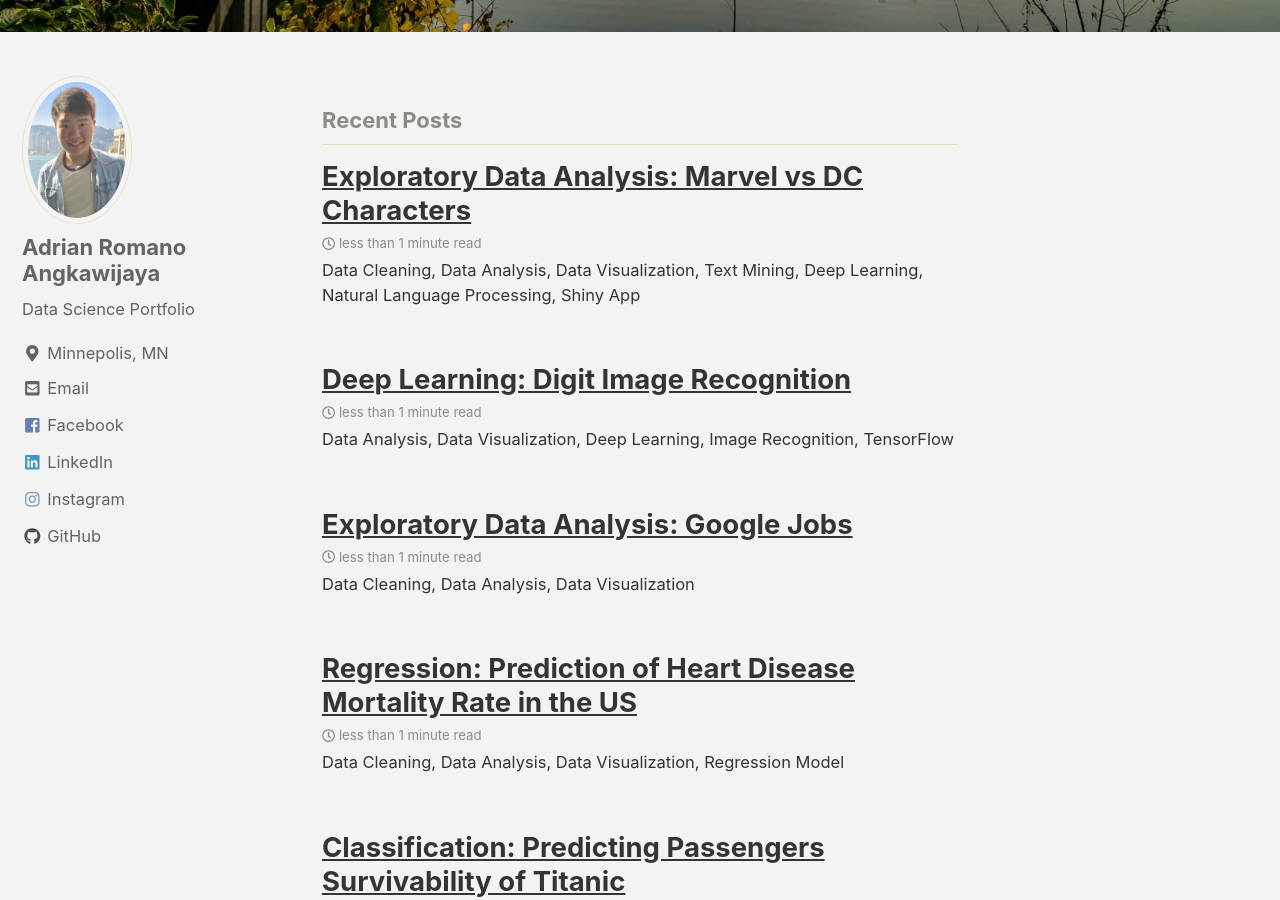
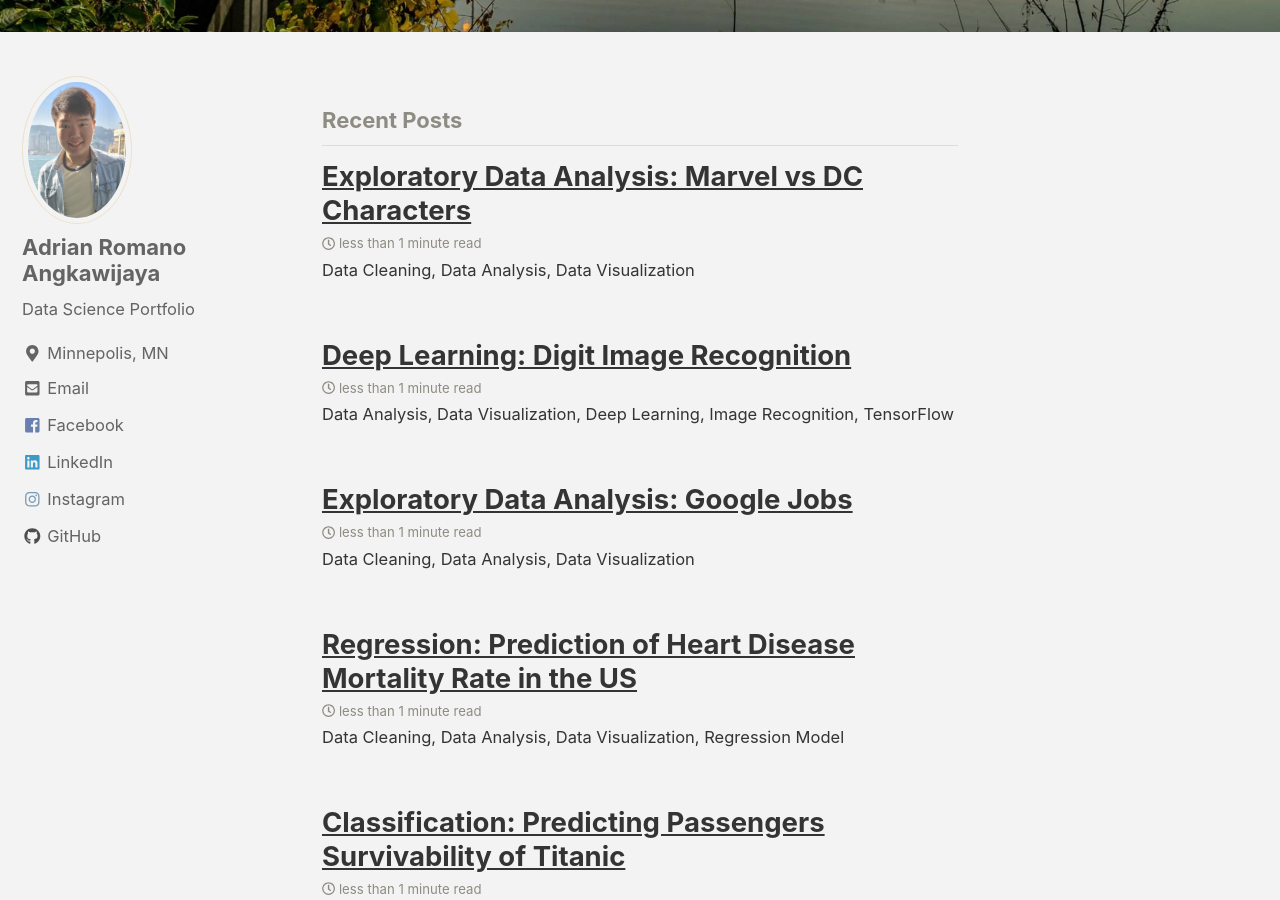
Before and after one commit to adrianromano/adrianromano.github.io, a Jekyll site: the page built from index.html, in a window 1280 px wide and 900 px high, scrolled down 921 px. Built offline with Jekyll 4.4.1, drawn with Linux system fonts in a browser that asks for light colours; nearby versions of some CDN libraries; the list of posts is cut into pages by our own code.

Commit message:
new gith

```diff
--- a/_posts/2018-07-27-marveldc.md
+++ b/_posts/2018-07-27-marveldc.md
@@ -4,7 +4,7 @@ date: 2018-07-27
 tagss: [R]
 header:
   image: "/images/marvelvsdc.jpeg"
-excerpt: "Data Cleaning, Data Analysis, Data Visualization, Text Mining, Deep Learning, Natural Language Processing, Shiny App"
+excerpt: "Data Cleaning, Data Analysis, Data Visualization"
 ---
 
 This year of 2018 and 2019 are awesome for Marvel fans out there!
```
Also changed, not shown: _posts/2018-06-10-nba.md (added, +28 -0 lines), images/freethrows.png (added), images/minutes.png (added), images/nbachamps.jpeg (added).
